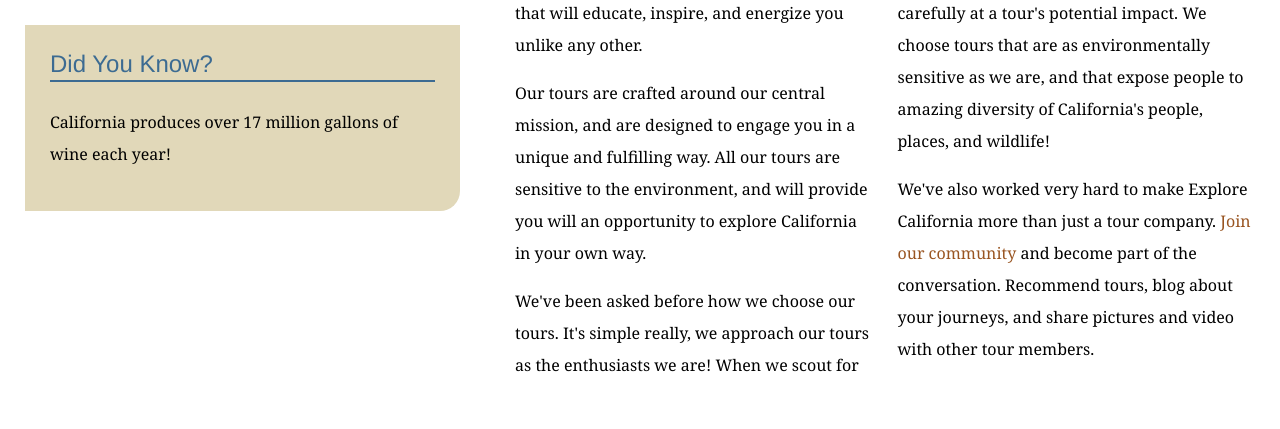
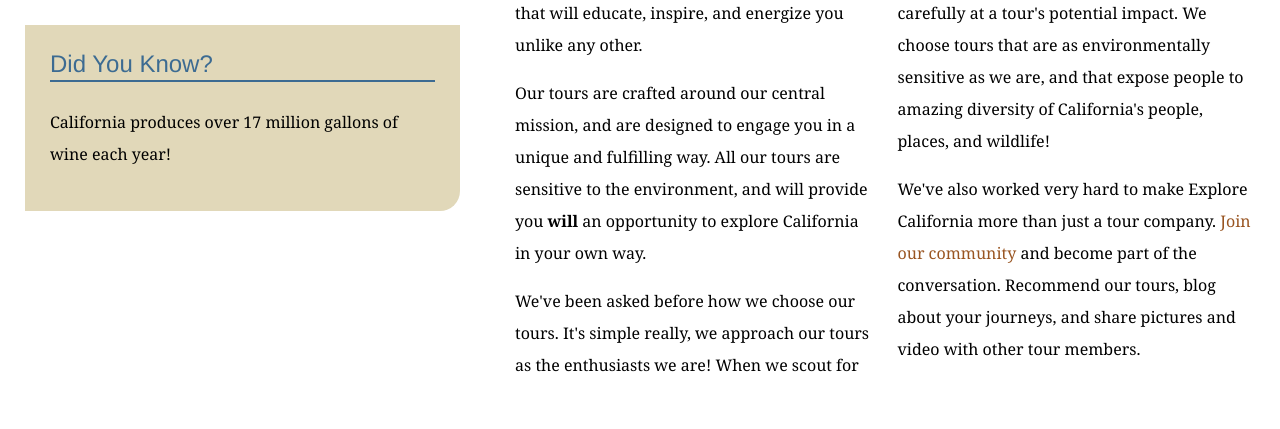
Before and after one commit to redhot2323/explore_california, a plain HTML site: page mission.html in a window 1280 px wide. Shown: the part 831-1260 px from the top of the page. Drawn offline with Linux system fonts and the light colour scheme.

Commit message:
text edits

```diff
--- a/mission.html
+++ b/mission.html
@@ -63,9 +63,9 @@
           <img src="assets/images/mission_look.jpg" alt="Looking out at the Pacific" class="articleImage" />
           <div class="multiCol">
             <p>We are passionate about California and preserving the abundant resources that make it so unique. Our goal at Explore California is to transform your vacation into an adventure that will educate, inspire, and energize you unlike any other.</p>
-            <p>Our tours are crafted around our central mission, and are designed to engage you in a unique and fulfilling way. All our tours are sensitive to the environment, and will provide you will an opportunity to explore California in your own way.</p>
+            <p>Our tours are crafted around our central mission, and are designed to engage you in a unique and fulfilling way. All our tours are sensitive to the environment, and will provide you <strong>will</strong> an opportunity to explore California in your own way.</p>
             <p>We've been asked before how we choose our tours. It's simple really, we approach our tours as the enthusiasts we are! When we scout for locations, choose tour options, or explore the surrounding area for exciting side-tours, we ask ourselves one question, &quot;is this something we would want to do?&quot; We also look very carefully at a tour's potential impact. We choose tours that are as environmentally sensitive as we are, and that expose people to amazing diversity of California's people, places, and wildlife!</p>
-            <p>We've also worked very hard to make Explore California more than just a tour company. <a href="explorers/join.html">Join our community</a> and become part of the conversation. Recommend tours, blog about your journeys, and share pictures and video with other tour members.</p>
+            <p>We've also worked very hard to make Explore California more than just a tour company. <a href="explorers/join.html">Join our community</a> and become part of the conversation. Recommend our tours, blog about your journeys, and share pictures and video with other tour members.</p>
           </div>
         </div>
       </div>
```
